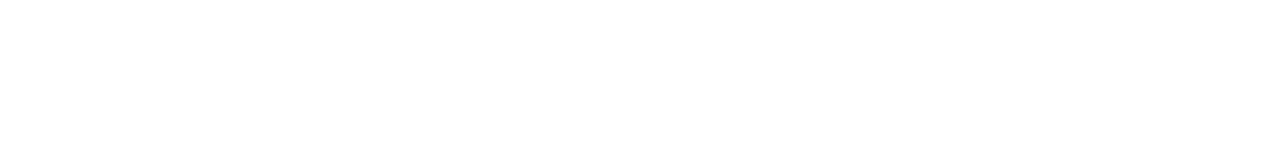
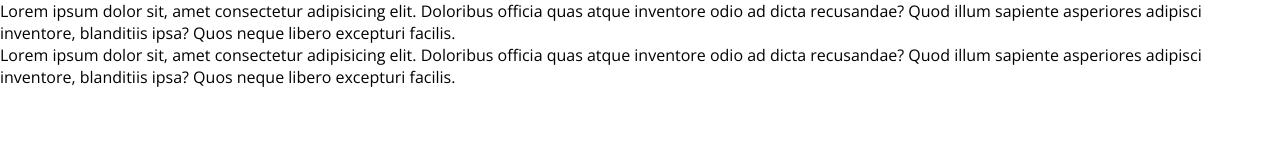
Before and after one commit to romeroletsgo/Responsive_Burger_Menu, a plain HTML site: page index.html in a window 1280 px wide. Drawn offline with nearby package versions, Linux system fonts and the light colour scheme.

Commit message:
Подключение шрифта, файла стилей, создание-HTML разметки.

```diff
--- a/css/style.css
+++ b/css/style.css
@@ -0,0 +1,29 @@
+/* Обнуление */
+*,
+*::before,
+*::after {
+    padding: 0;
+    margin: 0;
+    border: 0;
+    -moz-box-sizing: border-box;
+    -webkit-box-sizing: border-box;
+    box-sizing: border-box;
+}
+
+html,
+body {
+    height: 100%;
+    font-family: 'Open Sans', sans-serif;
+}
+
+/*------------------------------------ */
+
+.wrapper {}
+
+.header {}
+
+.content {}
+
+.container {}
+
+.content__text {}
--- a/index.html
+++ b/index.html
@@ -6,9 +6,30 @@
     <meta http-equiv="X-UA-Compatible" content="IE=edge">
     <meta name="viewport" content="width=device-width, initial-scale=1.0">
     <title>Адаптивное меню бургер</title>
+    <link rel="preconnect" href="https://fonts.gstatic.com">
+    <link href="https://fonts.googleapis.com/css2?family=Open+Sans&display=swap" rel="stylesheet">
+    <link rel="stylesheet" href="css/style.css">
 </head>
 
 <body>
+
+    <div class="wrapper">
+        <header class="header">
+
+        </header>
+        <div class="content">
+            <div class="container">
+                <div class="content__text">
+                    <p>Lorem ipsum dolor sit, amet consectetur adipisicing elit. Doloribus officia quas atque inventore
+                        odio ad dicta recusandae? Quod illum sapiente asperiores adipisci inventore, blanditiis ipsa?
+                        Quos neque libero excepturi facilis.</p>
+                    <p>Lorem ipsum dolor sit, amet consectetur adipisicing elit. Doloribus officia quas atque inventore
+                        odio ad dicta recusandae? Quod illum sapiente asperiores adipisci inventore, blanditiis ipsa?
+                        Quos neque libero excepturi facilis.</p>
+                </div>
+            </div>
+        </div>
+    </div>
 
     <script src="js/jquery-3.5.1.min.js"></script>
     <script src="js/main.js"></script>
```
